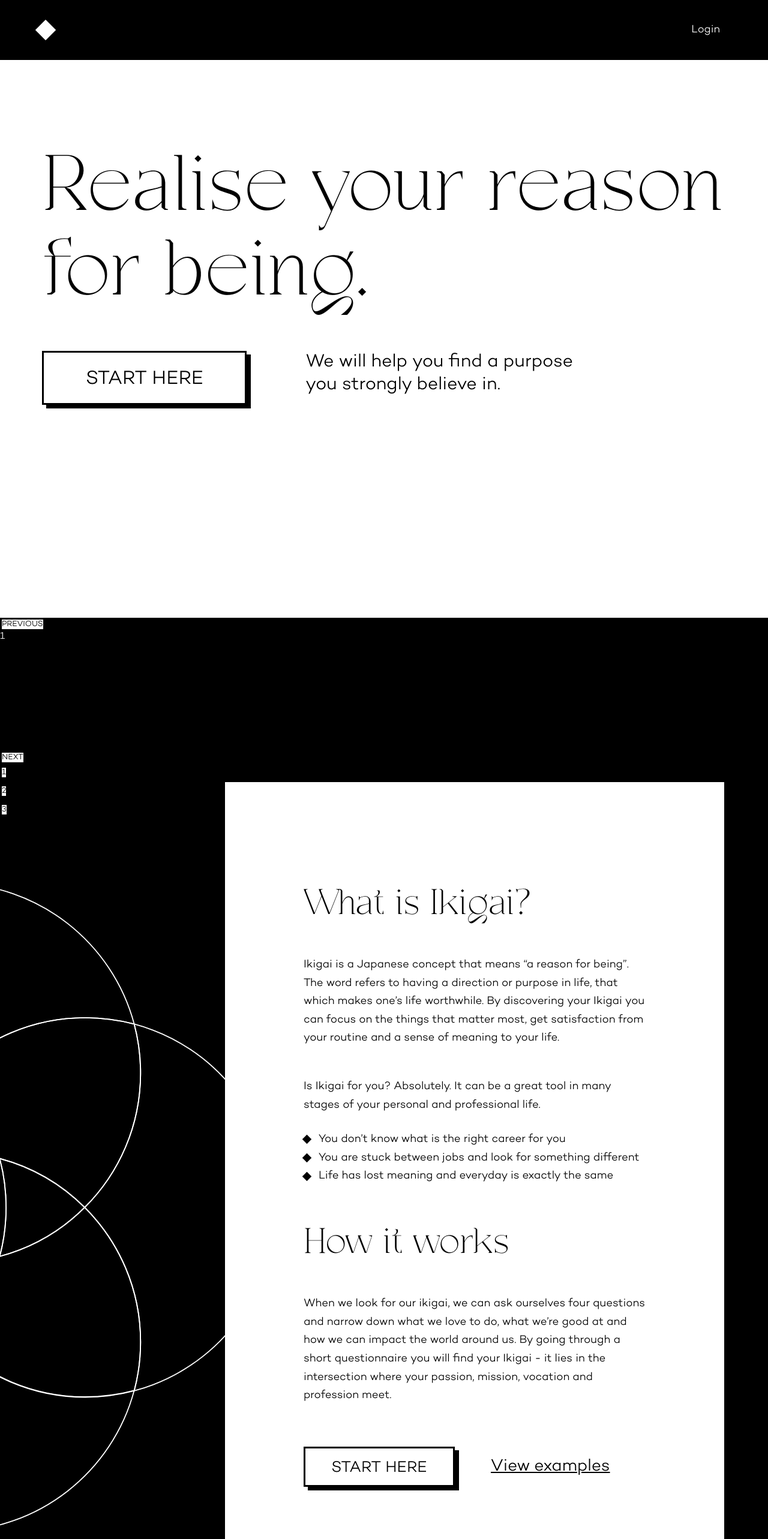
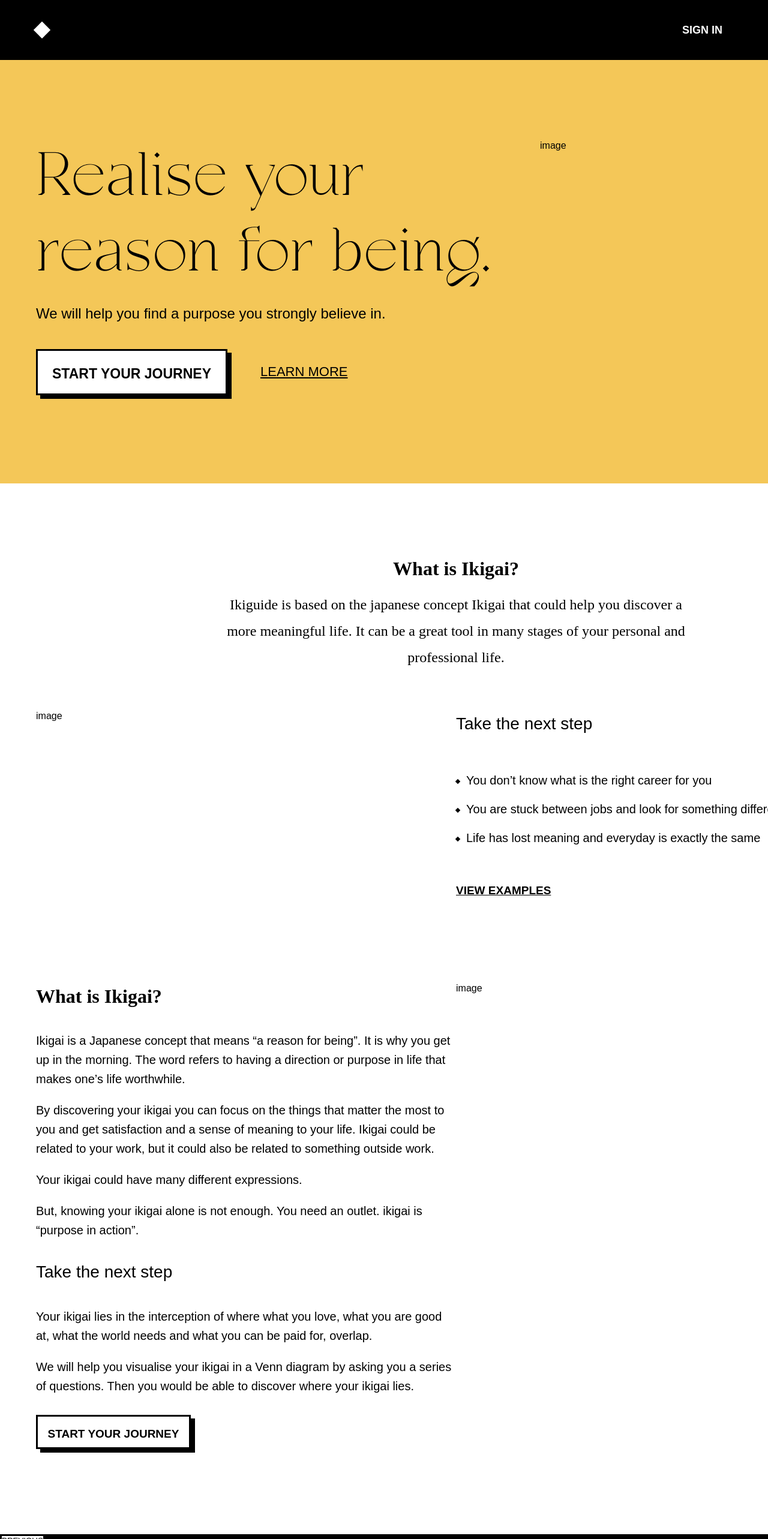
Before and after one commit to kaloyan-kamburov/Ikigai, a React (Create React App) app: page / in a window 1280 px wide. Shown: the top 2566 px of the page at 60% size. Built offline with nearby package versions, Linux system fonts and the light colour scheme; no server answers.

Commit message:
homepage styling in progress

```diff
--- a/package.json
+++ b/package.json
@@ -21,7 +21,9 @@
     "react-router-dom": "^5.2.0",
     "react-scripts": "3.4.1",
     "react-select": "^3.1.0",
+    "react-slick": "^0.27.12",
     "sanitize-html": "^1.27.4",
+    "slick-carousel": "^1.8.1",
     "underscore": "^1.10.2"
   },
   "scripts": {
--- a/src/components/Header.js
+++ b/src/components/Header.js
@@ -227,7 +227,7 @@ const Header = ({ userState }) => {
                   setLoginModal(true);
                 }}
               >
-                Login
+                Sign in
               </span>
             </>
           ) : (
--- a/src/index.css
+++ b/src/index.css
@@ -15,11 +15,16 @@ code {
   font-family: 'Casta';
   src: local('Casta'), url(./fonts/Casta-Thin.otf) format('opentype');
 }
-@font-face {
+/* @font-face {
   font-family: 'Campton';
   src: local('Campton'), url(./fonts/Campton-Light.otf) format('opentype');
 }
 @font-face {
   font-family: 'Campton-Bold';
   src: local('Campton'), url(./fonts/Campton-Bold.otf) format('opentype');
+} */
+
+@font-face {
+  font-family: 'IBM Plex Sans', sans-serif;
+  src:url("https://fonts.googleapis.com/css2?family=IBM+Plex+Sans:wght@200;300;400;700&display=swap");
 }
--- a/src/pages/Home/index.js
+++ b/src/pages/Home/index.js
@@ -37,10 +37,14 @@ const Home = () => {
     <>
       <section className="section">
         <div className="shell">
+          <div className="section-content">
             <div className="section-head">
                 <h1>Realise your reason for being.</h1>
               </div>
               <div className="section-body">
+                <h3>We will help you find a purpose you strongly believe in.</h3>
+              </div>
+              <div className="section-foot">
                 <div className="section-btn">
                   <button
                     className="btn-lg"
@@ -48,13 +52,80 @@ const Home = () => {
                       history.push(logged ? "/chart" : "/what-you-love");
                     }}
                   >
-                {logged ? "View my Ikigai" : "Start here"}
+                    {logged ? "View my Ikigai" : "Start Your Journey"}
+                  </button>
+                  <button className="btn-more">Learn more</button>
+                </div>
+              </div>
+            </div>
+            <div className="section-image"> image </div>
+
+
+          </div>
+      </section>
+      <section className="section-white">
+        <div className="shell">
+            <div className="section-intro">
+              <h2>What is Ikigai?</h2>
+              <p>Ikiguide is based on the japanese concept Ikigai that could help you discover a more meaningful life. It can be a great tool in many stages of your personal and professional life. </p>
+            </div>
+            <div className="aside-wrapper">
+            <aside className="aside">
+              image
+              </aside>
+              <aside className="aside">
+              <div className="aside-head">
+                <h3 className="aside-title">Take the next step</h3>
+              </div>
+              <div className="aside-content">
+                <ul className="aside-list">
+                  <li>You don’t know what is the right career for you</li>
+                  <li>
+                    You are stuck between jobs and look for something different
+                  </li>
+                  <li>Life has lost meaning and everyday is exactly the same</li>
+                </ul>
+              </div>
+              <div className="aside-foot">
+                <button className="btn-view">View examples</button>
+            </div>
+              </aside>
+              <div className="aside-wrapper">
+
+              <aside className="aside">
+              <div className="aside-head">
+              <h2>What is Ikigai?</h2>
+              </div>
+              <div className="aside-content">
+                <p>Ikigai is a Japanese concept that means “a reason for being”. It is why you get up in the morning. The word refers to having a direction or purpose in life that makes one’s life worthwhile. </p>
+                <p>By discovering your ikigai you can focus on the things that matter the most to you and get satisfaction and a sense of meaning to your life. Ikigai could be related to your work, but it could also be related to something outside work. </p>
+                <p>Your ikigai could have many different expressions.</p>
+                <p>But, knowing your ikigai alone is not enough. You need an outlet. ikigai is “purpose in action”. </p>
+              </div>
+              <div className="aside-head">
+                <h3 className="aside-title">Take the next step</h3>
+              </div>
+              <div className="aside-content">
+                <p>Your ikigai lies in the interception of where what you love, what you are good at, what the world needs and what you can be paid for, overlap.</p>
+                <p>We will help you visualise your ikigai in a Venn diagram by asking you a series of questions. Then you would be able to discover where your ikigai lies. </p>
+              </div>
+              <div className="aside-foot">
+              <button
+                className="btn-small"
+                onClick={() => {
+                  history.push(logged ? "/chart" : "/what-you-love");
+                }}
+              >
+                {logged ? "View my Ikigai" : "Start your journey"}
               </button>
             </div>
-            <div className="section-content">
-              <h3>We will help you find a purpose you strongly believe in.</h3>
+              </aside>
+              <aside className="aside">
+              image
+              </aside>
               </div>
             </div>
+
         </div>
       </section>
       <div>
@@ -76,9 +147,10 @@ const Home = () => {
           </>
         </Slider>
       </div>
+
       <section className="bg-section">
         <div className="shell">
-          <aside className="aside">
+          {/* <aside className="aside">
             <div className="aside-head">
               <h2>What is Ikigai?</h2>
             </div>
@@ -202,9 +274,11 @@ const Home = () => {
                 ></path>
               </g>
             </svg>
-          </aside>
+          </aside> */}
+
         </div>
       </section>
+
     </>
   );
 };
--- a/src/styles/buttons.scss
+++ b/src/styles/buttons.scss
@@ -1,6 +1,6 @@
 button {
   color: $black;
-  font-family: Campton;
+  font-family: 'IBM Plex Sans', sans-serif;
   text-transform: uppercase;
   border: 3px solid $black;
   background: $white;
@@ -16,39 +16,40 @@ button {
   }
 }
 .btn-lg {
-  // height: 107px;
-  height: 90px;
-  // height: 5.3vw;
-  width: 341px;
-  // font-size: 40px;
-  font-size: 32px;
-  // line-height: 107px;
-  line-height: 90px;
-  // font-size: 1.8vw;
-  // line-height: 5.3vw;
+  height: 77px;
+  width: 319px;
+  line-height: 77px;
+  font-size: 23px;
+  font-weight: bold;
 }
 .btn-small {
-  height: 67px;
-  width: 252px;
-  font-size: 26px;
-  // font-size: 1.45vw;
-  line-height: 67px;
-  // height: 3.95vw;
-  // line-height: 3.95vw;
+  color: $black;
+  font-size: 19px;
+  font-weight: 700;
+  line-height: 57px;
+  height:57px;
+  width:258px;
 }
-.btn-viewExamples {
-  font-size: 28px;
-  // font-size: 1.45vw;
-  // height: 3.95vw;
-  // line-height: 3.95vw;
-  height: 76px;
-  line-height: 76px;
-
+.btn-more {
+  color: $black;
+  font-size: 22px;
+  font-weight: 500;
+  line-height: 80px;
   text-decoration: underline;
   box-shadow: none;
   border: none;
-  text-transform: initial;
-  margin-left: 60px;
+  background: transparent;
+  margin-left: 55px;
+}
+.btn-view {
+  color: $black;
+  font-size: 19px;
+  font-weight: 700;
+  line-height: 24px;
+  text-decoration: underline;
+  box-shadow: none;
+  border: none;
+  background: transparent;
 }
 // .btn-light {
 //   opacity: 0.3;
--- a/src/styles/form.scss
+++ b/src/styles/form.scss
@@ -49,16 +49,15 @@
   }
 }
 .rectangle {
-  // height: 27px;
-  // width: 27px;
-  width: 1.40vw;
-  height: 1.40vw;
-  border: 3px solid #ffffff;
+  height: 20px;
+  width: 20px;
+  // border: 3px solid $white;
   transform: rotate(315deg);
   display: block;
-  &.active {
-    background-color: $white;
-  }
+
+  // &.active {
+  //   background-color: $white;
+  // }
 }
 .form-bg {
   background: $white;
--- a/src/styles/header.scss
+++ b/src/styles/header.scss
@@ -4,7 +4,7 @@ header {
   height: 100px;
   // height: 4rem;
   // background: $white;
-  background-color: transparent;
+  // background-color: transparent;
   justify-content: space-between;
   align-items: center;
   // padding: 0 2rem;
@@ -18,7 +18,7 @@ header {
   }
 
   .shell {
-    width: 90%;
+    // width: 90%;
     display: flex;
     justify-content: space-between;
     align-items: center;
@@ -47,10 +47,13 @@ header {
 .profile-controls {
   display: flex;
   justify-content: flex-end;
+  // color: $black;
   color: $white;
-  font-family: Campton;
+  font-family: 'IBM Plex Sans', sans-serif;
+  text-transform: uppercase;
+  font-weight: 700;
   font-size: 18px;
-  // line-height: 46px;
+  line-height: 23px;
   display: flex;
   width: 10%;
   margin-left: 50px;
--- a/src/styles/helpers.scss
+++ b/src/styles/helpers.scss
@@ -4,8 +4,9 @@
 // }
 
 .shell {
-	width: 89%;
-	margin: auto;
+	width:1400px;
+	margin: 0 auto;
+	padding:0 60px;
 
 }
 .col_40,
--- a/src/styles/home.scss
+++ b/src/styles/home.scss
@@ -1,45 +1,68 @@
 .shell {
-  width: 89%;
-  margin: 0 auto;
-  overflow-x: visible;
+  // width: 89%;
+  // margin: 0 auto;
+  // overflow-x: visible;
 }
 @media #{$large} {
   .shell {
-    width: 89%;
-    margin: 0 auto;
-    padding: 0;
+    // width: 89%;
+    // margin: 0 auto;
+    // padding: 0;
   }
 }
 
 .section {
-  padding: 144px 0 355px;
-  background: $white;
-}
-.section-head {
-  padding: 0 0 59px;
-}
-.section-body {
+  padding: 134px 0 146px;
+  background: $yellow;
   &:after {
     clear: both;
     display: block;
     content: "";
   }
 }
-.section-btn {
+.section-content {
+  width: 60%;
   float: left;
 }
-.section-content {
-  max-width: 40%;
-  text-align: left;
-  padding-left: 98px;
+.section-image {
+  width: 40%;
   float: left;
 }
-.bg-section {
-  // background-image: url('../images/ALL\ TOGETHER.svg');
-  background-size: contain;
-  background-position: left;
-  background-repeat: no-repeat;
-  background-color: $black;
+
+.section-body {
+  padding: 15px 0 35px;
+}
+.section-white{
+  background-color: $white;
+}
+.section-intro {
+  padding-top: 120px;
+  padding-bottom: 67px;
+  & p {
+    max-width: 794px;
+    margin: auto;
+    color: $black;
+    font-family: "IBM Plex Sans";
+    font-size: 24px;
+    font-weight: 300;
+    line-height: 44px;
+    text-align: center;
+    padding-top: 16px;
+  }
+}
+// .bg-section {
+//   // background-image: url('../images/ALL\ TOGETHER.svg');
+//   background-size: contain;
+//   background-position: left;
+//   background-repeat: no-repeat;
+//   background-color: $black;
+//   &:after {
+//     clear: both;
+//     display: block;
+//     content: "";
+//   }
+// }
+.aside-wrapper {
   &:after {
     clear: both;
     display: block;
@@ -48,34 +71,69 @@
 }
 .aside {
   width: 50%;
-  background-color: $white;
-  border: 3px solid $black;
+  float: left;
+  padding-bottom: 142px;
+  // background-color: $white;
+  // border: 3px solid $black;
+  // color: $black;
+  // margin-top: -64.5px;
+  // float: right;
+  // padding: 167px 131px 109px;
+  // position: relative;
+  & .aside-head {
+    & h2 {
+      text-align: left;
+    }
+    & h3 {
       color: $black;
-  margin-top: -64.5px;
-  float: right;
-  padding: 167px 131px 109px;
-  position: relative;
+      font-family: 'IBM Plex Sans', sans-serif;
+      font-size: 28px;
+      line-height: 44px;
+      font-weight: 400;
     }
-.aside-content p {
-  padding: 50px 0 0;
+  }
+}
+.aside-content  {
+  padding: 36px 0 32px;
+  & p {
+    color: $black;
+    font-family: 'IBM Plex Sans', sans-serif;
+    font-size: 20px;
+    font-weight: 300;
+    line-height: 32px;
+    padding-bottom:20px;
+    &:last-child {
+      padding-bottom:0;
+    }
+  }
 }
 .aside-list {
-  padding: 27px 0 59px;
-  & li::before {
+  padding: 20px 0 28px;
+  & li {
+    color: $black;
+    font-family: 'IBM Plex Sans', sans-serif;
+    font-size: 20px;
+    font-weight: 300;
+    line-height: 32px;
+    padding-bottom: 16px;
+    &::before {
       content: "";
       display: inline-block;
       vertical-align: middle;
-    height: 11px;
-    width: 11px;
+      height: 6px;
+      width: 6px;
       transform: rotate(315deg);
       background-color: $black;
-    margin-right: 14px;
-    line-height: 46px;
+      margin-right: 11px;
+      line-height: 32px;
+    }
+    &:last-child{
+      padding-bottom: 0;
     }
   }
-.aside-foot {
-  padding: 65px 0 0;
+
 }
+
 .chart-bg {
   position: absolute;
   // height: 100%;
--- a/src/styles/typography.scss
+++ b/src/styles/typography.scss
@@ -1,45 +1,40 @@
 html {
-  font-family: "Campton";
+  font-family: 'IBM Plex Sans', sans-serif;
   font-size: 100%;
 }
 
 h1 {
-  // font-size: 220px;
-  font-size: 11.4583vw;
+  font-size: 114px;
   font-family: Casta;
   color: $black;
-  // line-height: 242px;
-  line-height: 11vw;
+  line-height: 126px;
   text-align: left;
   font-weight: 100;
 }
 
 h2 {
   color: $black;
-  font-family: Casta;
-  // font-size: 100px;
-  font-size: 5.20vw;
-  // line-height: 110px;
-  line-height: 5.72vw;
-  font-weight: 100;
+  font-size: 32px;
+  font-family: "IBM Plex Sans";
+  font-weight: bold;
+  line-height: 44px;
+  text-align: center;
 }
 
 h3 {
   color: $black;
-  font-family: Campton;
-  // font-size: 44px;
-  font-size: 2.35vw;
-  // line-height: 64px;
-  line-height: 3vw;
-  font-weight: 100;
+  font-family: 'IBM Plex Sans', sans-serif;
+  font-size: 24px;
+  line-height: 44px;
+  font-weight: 300;
+
 }
 p, ul {
-  color: #000000;
-  font-family: Campton;
-  // font-size: 28px;
+  color: $black;
+  font-family: 'IBM Plex Sans', sans-serif;
+  font-size: 22px;
   // line-height: 46px;
-  font-size: 1.45vw;
-  line-height: 2.39vw;
+  font-weight: 200;
 }
 h6{
   color: $white;
--- a/src/styles/variables.scss
+++ b/src/styles/variables.scss
@@ -2,6 +2,7 @@
 
 $white: #ffffff;
 $black:#000000;
+$yellow: #F4C758;
 
 $small: "only screen and (min-width : 768px)";
 $medium: "only screen and (min-width : 992px)";
```
Also changed, not shown: 1 other file (tests, documents, lock files or other folders). Lines whose indentation alone changed are shown as unchanged.
